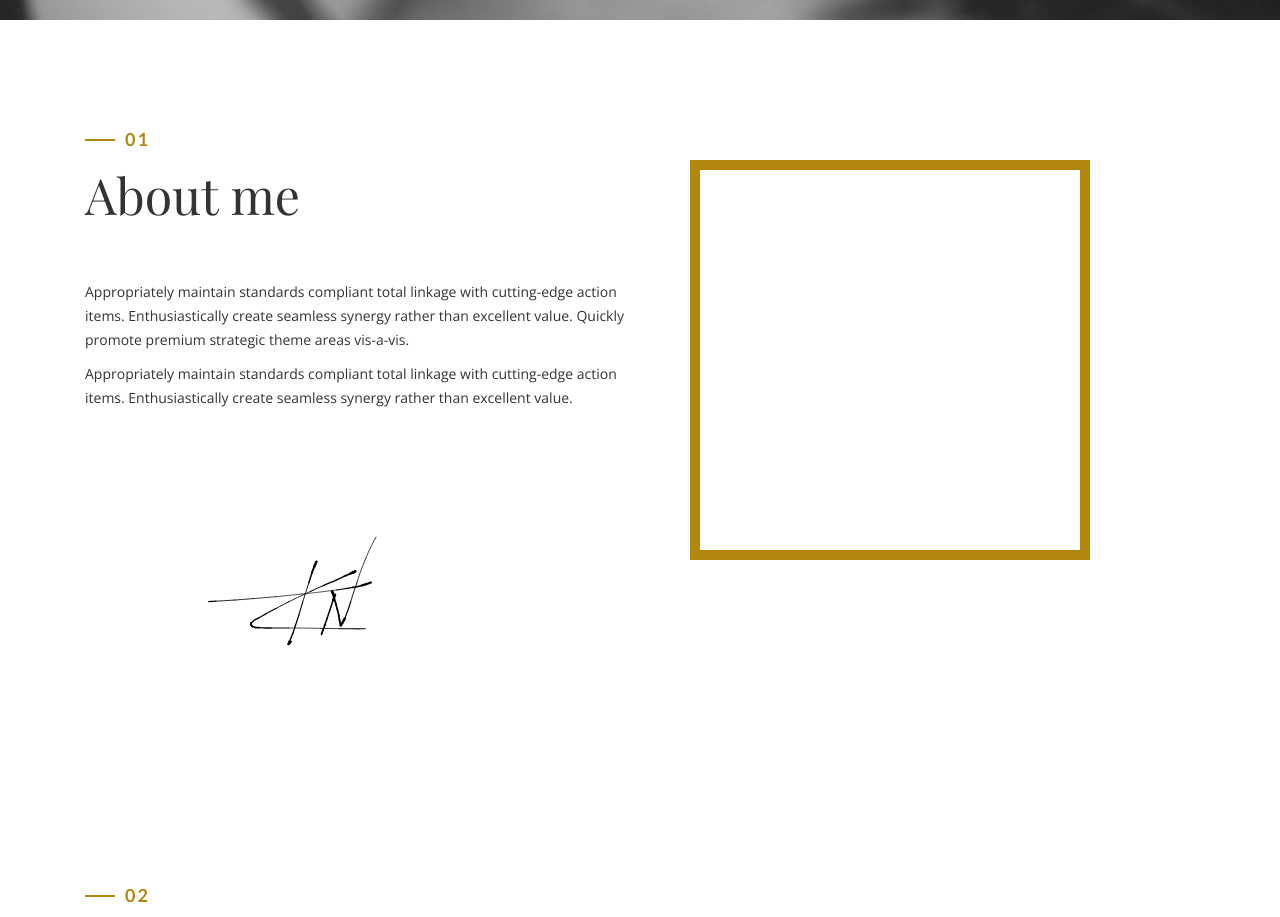
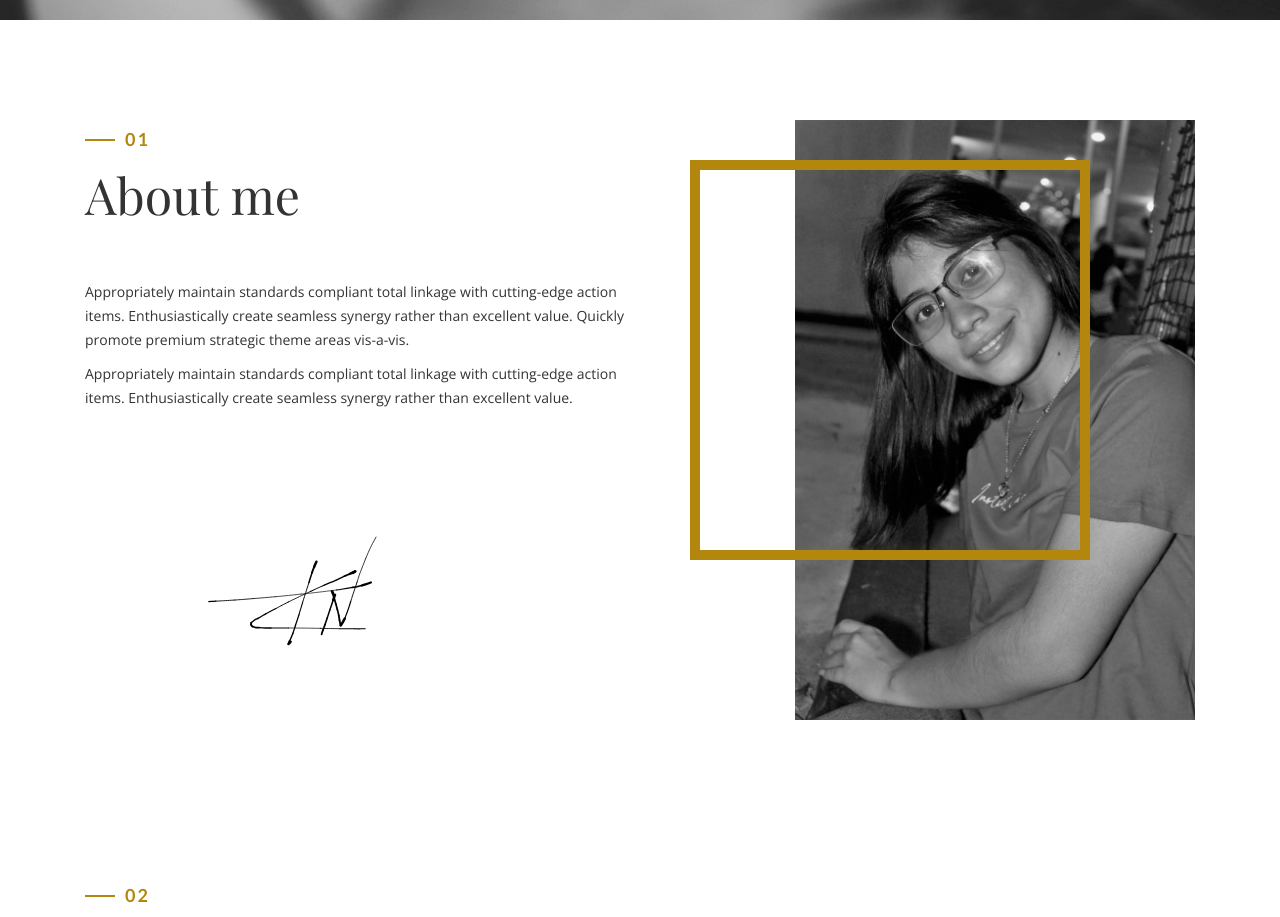
Before and after one commit to VmasterpartV/tammy_narvaez, a plain HTML site: page index.html in a window 1280 px wide. Shown: the part 780-1697 px from the top of the page. Drawn offline with nearby package versions, Linux system fonts and the light colour scheme; files whose address does not match are found by name; a web font is replaced by a local one.

Commit message:
bug img correction

```diff
--- a/index.html
+++ b/index.html
@@ -75,7 +75,7 @@
             </div>
             <div class="col-md-6 about-img-div">
                 <div class="about-border" data-aos="fade-up" data-aos-delay=".5"></div>
-                <img src="img/tammy.jgp" width="400" class="img-responsive" alt="" align="right" data-aos="fade-right" data-aos-delay="0" />
+                <img src="img/tammy.jpg" width="400" class="img-responsive" alt="" align="right" data-aos="fade-right" data-aos-delay="0" />
             </div>
         </div>
     </div>
```
